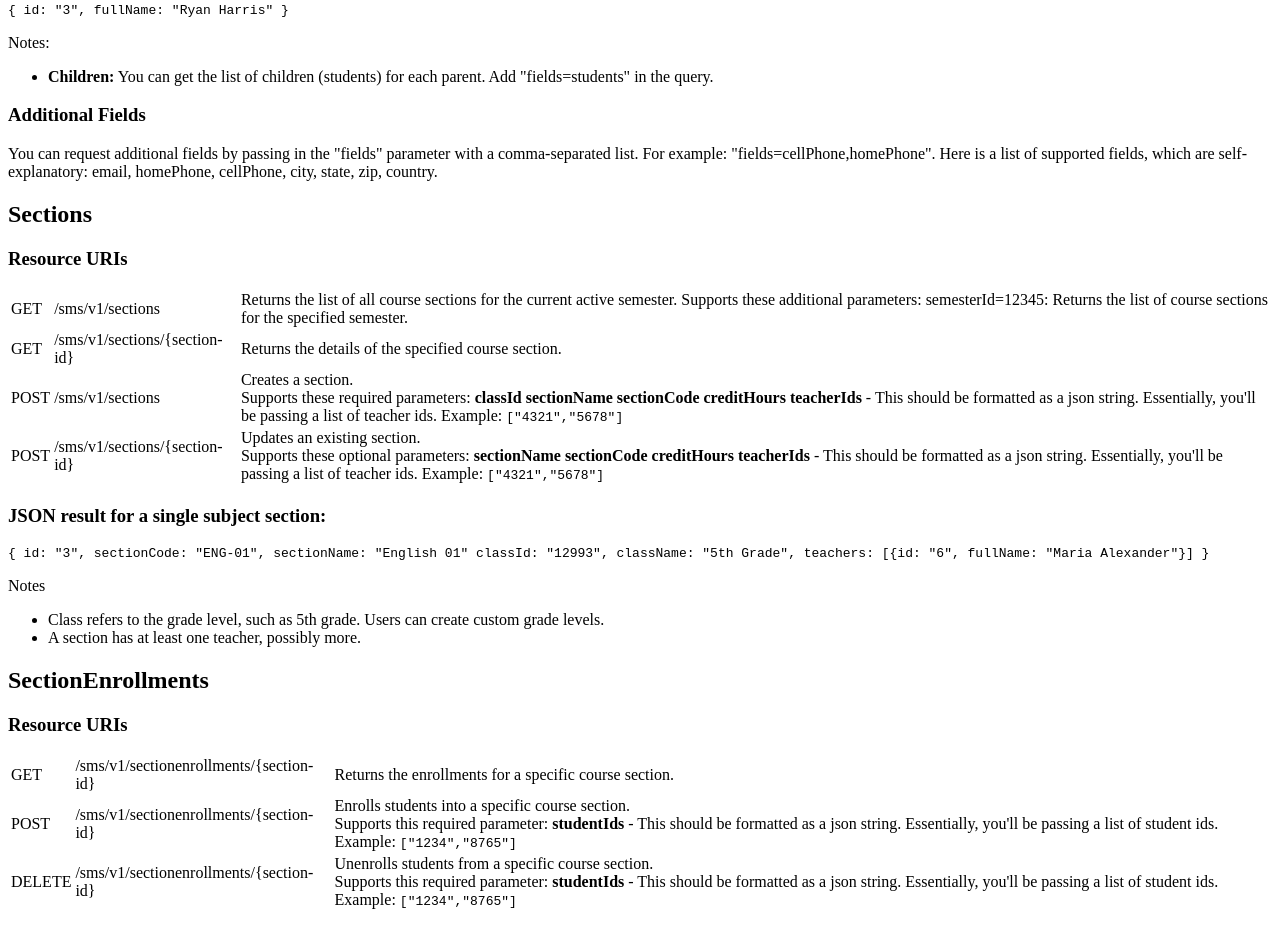
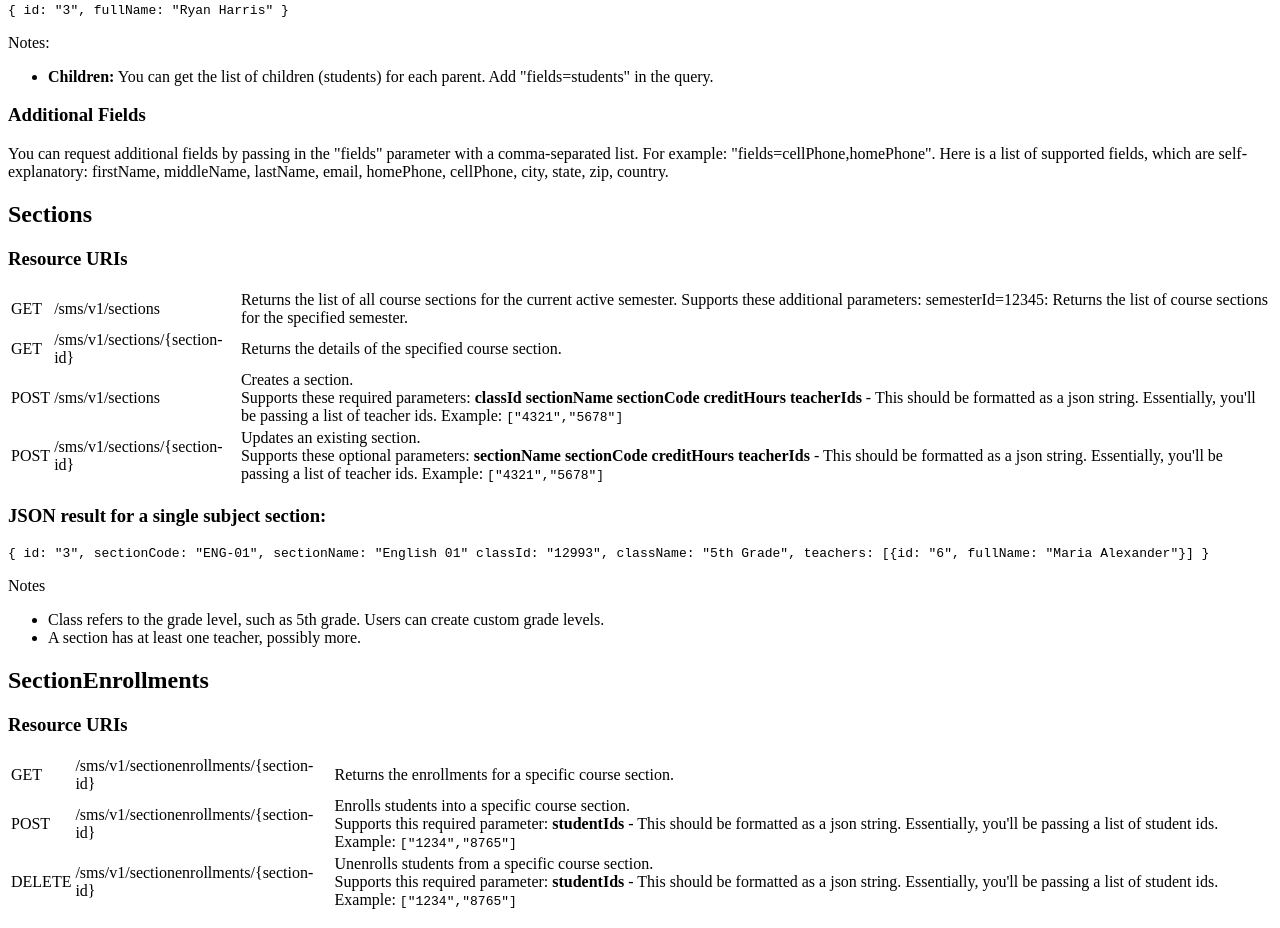
Before and after one commit to arissamad/QSApiManual, a website: page public/02-resources.html in a window 1280 px wide. Shown: the part 3413-4341 px from the top of the page. Drawn offline with Linux system fonts and the light colour scheme.

Commit message:
Parents now support firstName middleName lastName

```diff
--- a/public/02-resources.html
+++ b/public/02-resources.html
@@ -439,7 +439,7 @@ Supports these optional parameters:
 
 <p>You can request additional fields by passing in the "fields" parameter with a comma-separated list. For example: "fields=cellPhone,homePhone".
 
-Here is a list of supported fields, which are self-explanatory: email, homePhone, cellPhone, city, state, zip, country.
+Here is a list of supported fields, which are self-explanatory: firstName, middleName, lastName, email, homePhone, cellPhone, city, state, zip, country.
 </p>
 
 <h2 id="sections">Sections</h2>
```
